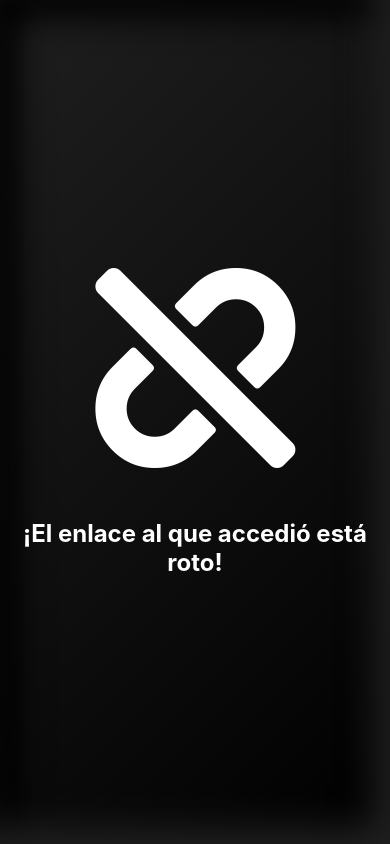
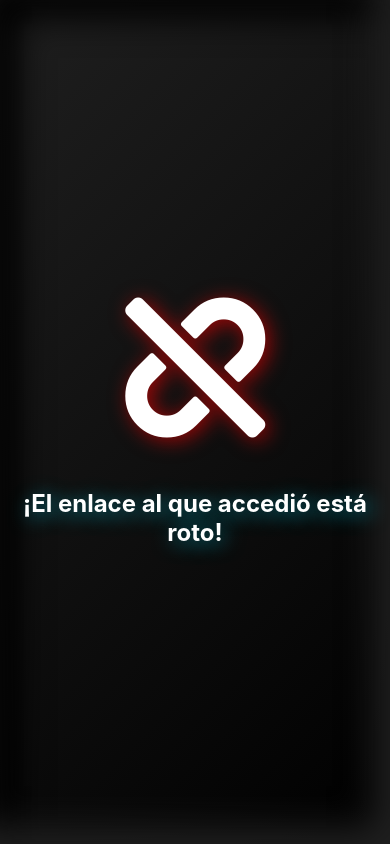
Before and after one commit to RoyerGuzman/error500, a plain HTML site: page index.html in a window 390 px wide. Drawn offline with Linux system fonts and the light colour scheme.

Commit message:
ajustando estilos mobile y sombras de texto

```diff
--- a/css/styles.sass
+++ b/css/styles.sass
@@ -25,5 +25,10 @@ body
         text-align: center
         h1
             i
-                font-size: 20rem
+                font-size: 14rem
                 margin-bottom: 3rem
+                text-shadow: 4px 3px 20px rgba(255, 0, 0, 0.6)
+                @media screen and ( min-width: 768px )
+                    font-size: 20rem
+        h2
+            text-shadow: 4px 3px 20px rgba(0, 225, 255, 0.6)
```
Also changed, not shown: css/styles.css, 1 other file.
